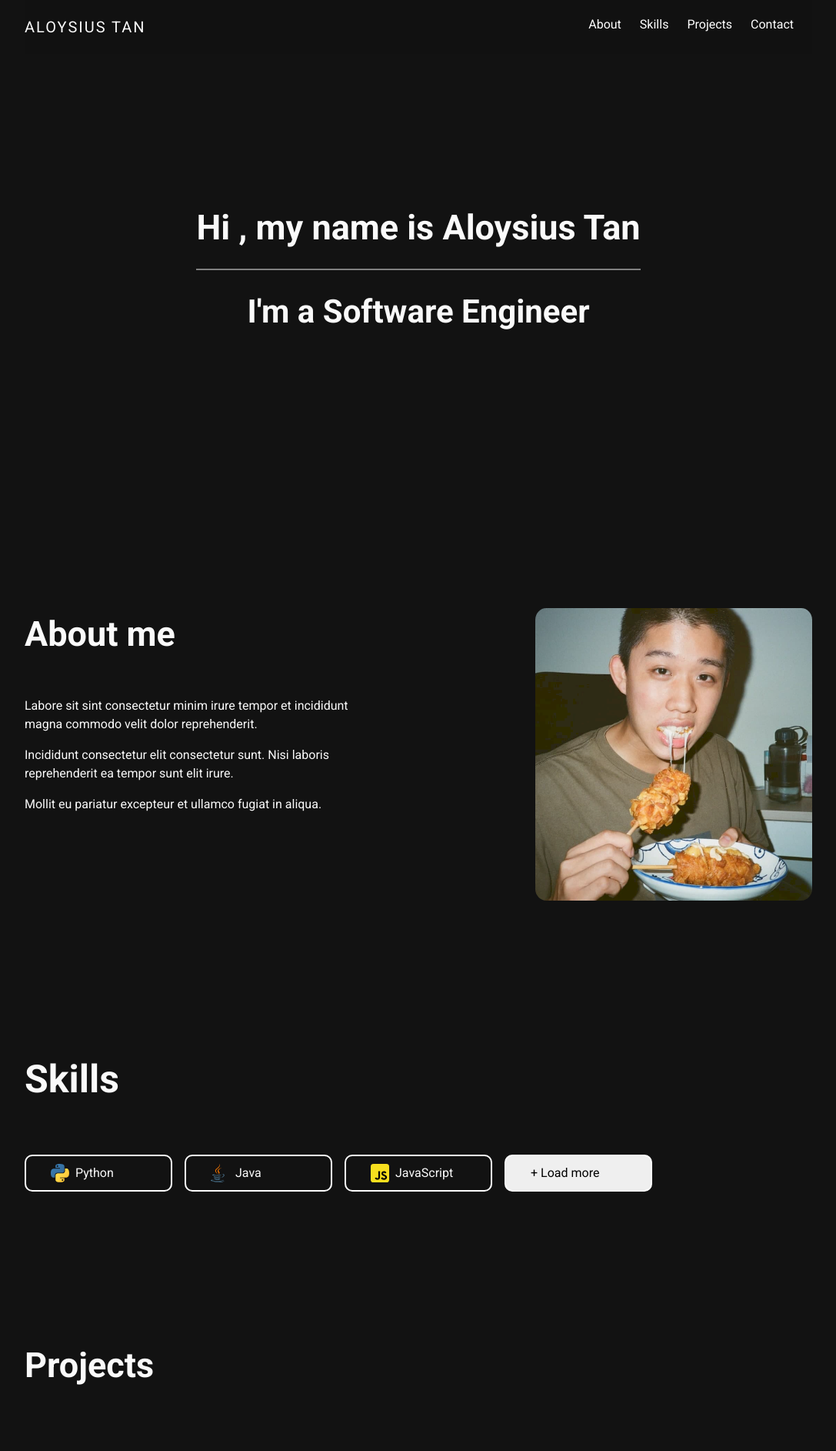
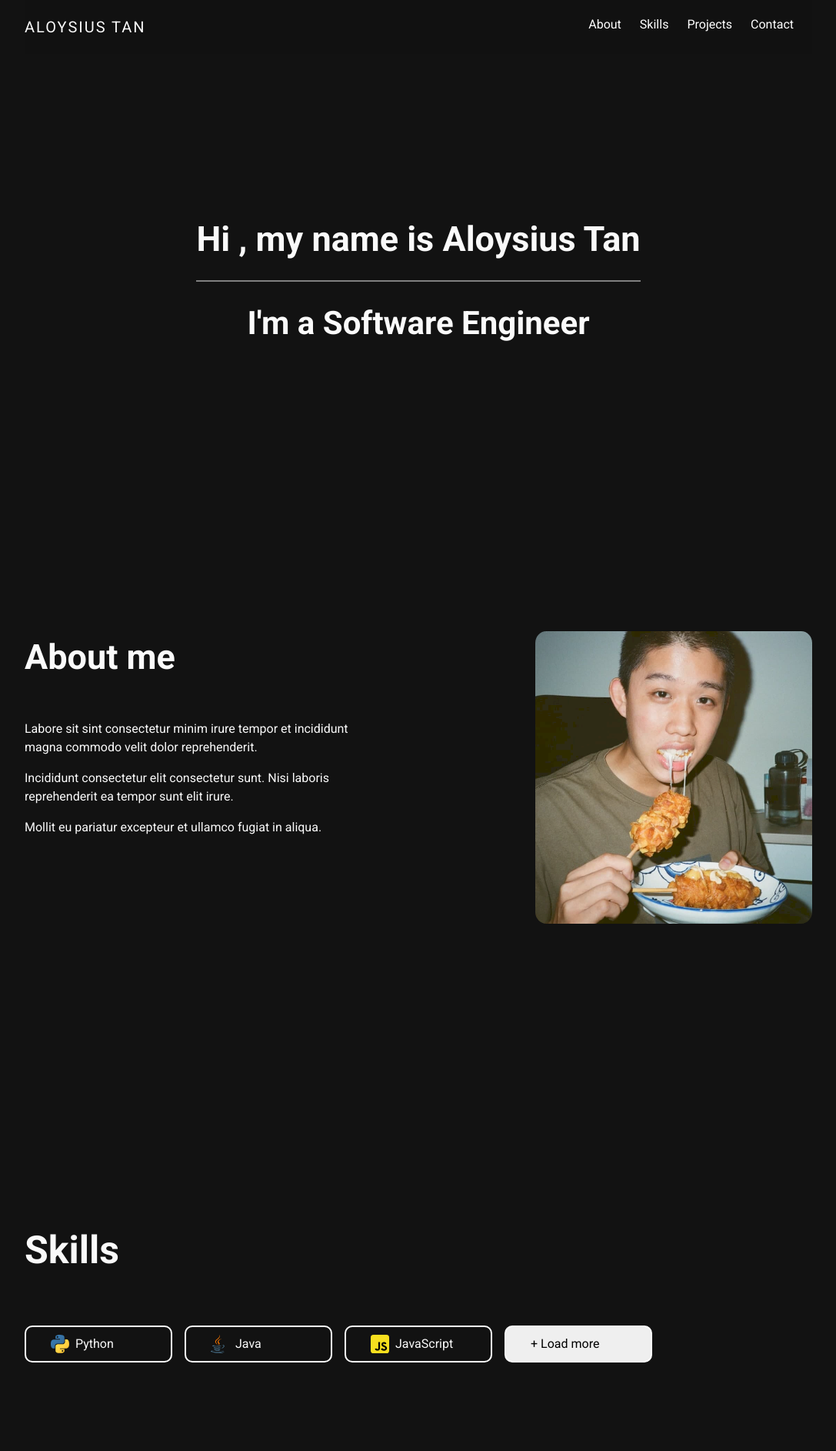
Before and after one commit to aloy2312/portfolio, a Next.js app: page / in a window 1280 px wide. Shown: the top 1885 px of the page at 77% size, without its empty margins (96-1183 px from the left). Built offline with nearby package versions, Linux system fonts and the light colour scheme.

Commit message:
optimised spacing of sections

```diff
--- a/styles/about.module.css
+++ b/styles/about.module.css
@@ -23,10 +23,10 @@
   display: flex;
   justify-content: space-between;
   align-items: flex-start;
-  margin-bottom: 12rem;
+  margin-bottom: 24rem;
 }
 
-@media (max-width: 900px) {
+@media (max-width: 991px) {
   .container {
     display: block;
   }
--- a/styles/hero.module.css
+++ b/styles/hero.module.css
@@ -45,7 +45,7 @@
 }
 
 .container {
-  height: calc(100vh - 80px);
+  height: calc(100vh - 50px);
   display: flex;
   justify-content: center;
   align-items: center;
--- a/styles/links.module.css
+++ b/styles/links.module.css
@@ -43,3 +43,9 @@
 .container {
   max-width: 100vw;
 }
+
+@media (max-width: 662px) {
+  .contactButtons {
+    justify-content: flex-start;
+  }
+}
--- a/styles/projects.module.css
+++ b/styles/projects.module.css
@@ -98,10 +98,10 @@
 }
 
 .container {
-  margin-bottom: 16.5rem;
+  margin-bottom: 24rem;
 }
 
-@media (max-width: 900px) {
+@media (max-width: 991px) {
   .projectsGroups {
     display: flex;
     gap: 2rem;
--- a/styles/skills.module.css
+++ b/styles/skills.module.css
@@ -27,7 +27,7 @@
 }
 
 .container {
-  margin-bottom: 12rem;
+  margin-bottom: 27rem;
 }
 
 .svg {
```
